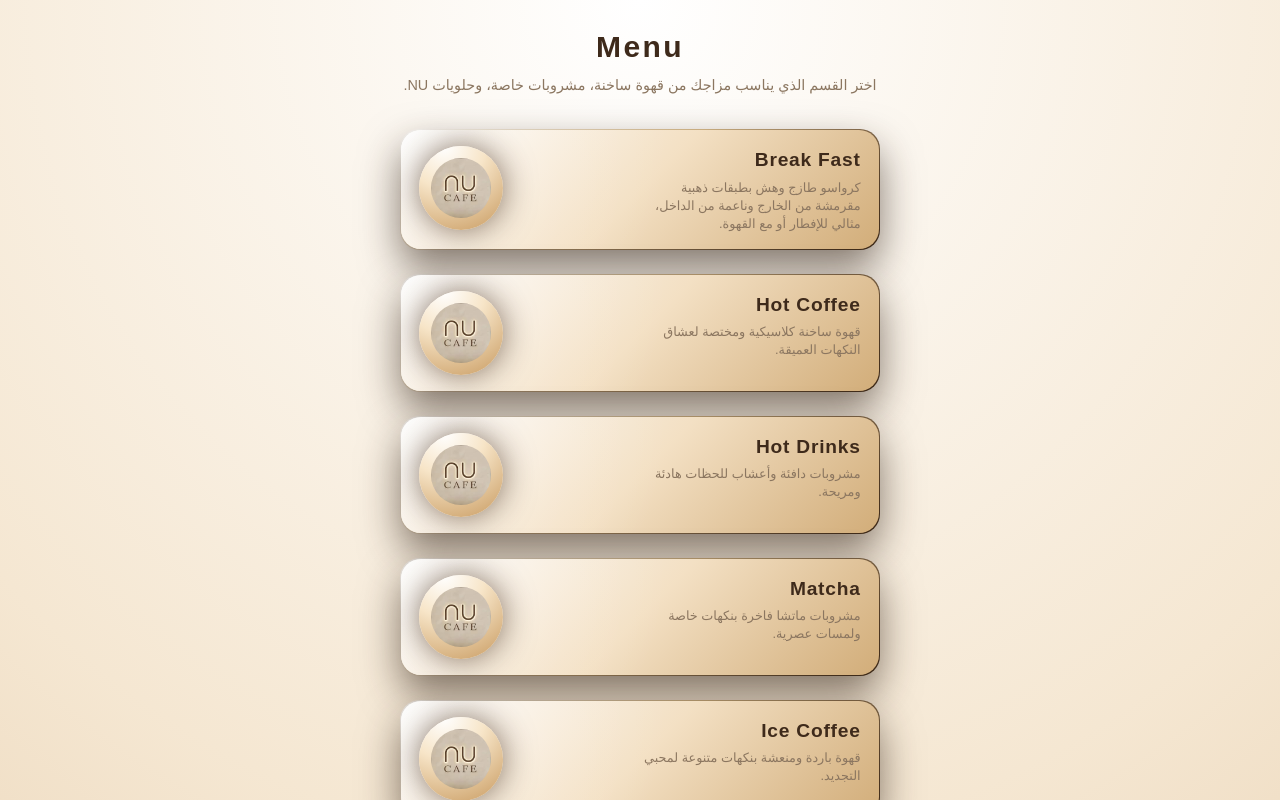
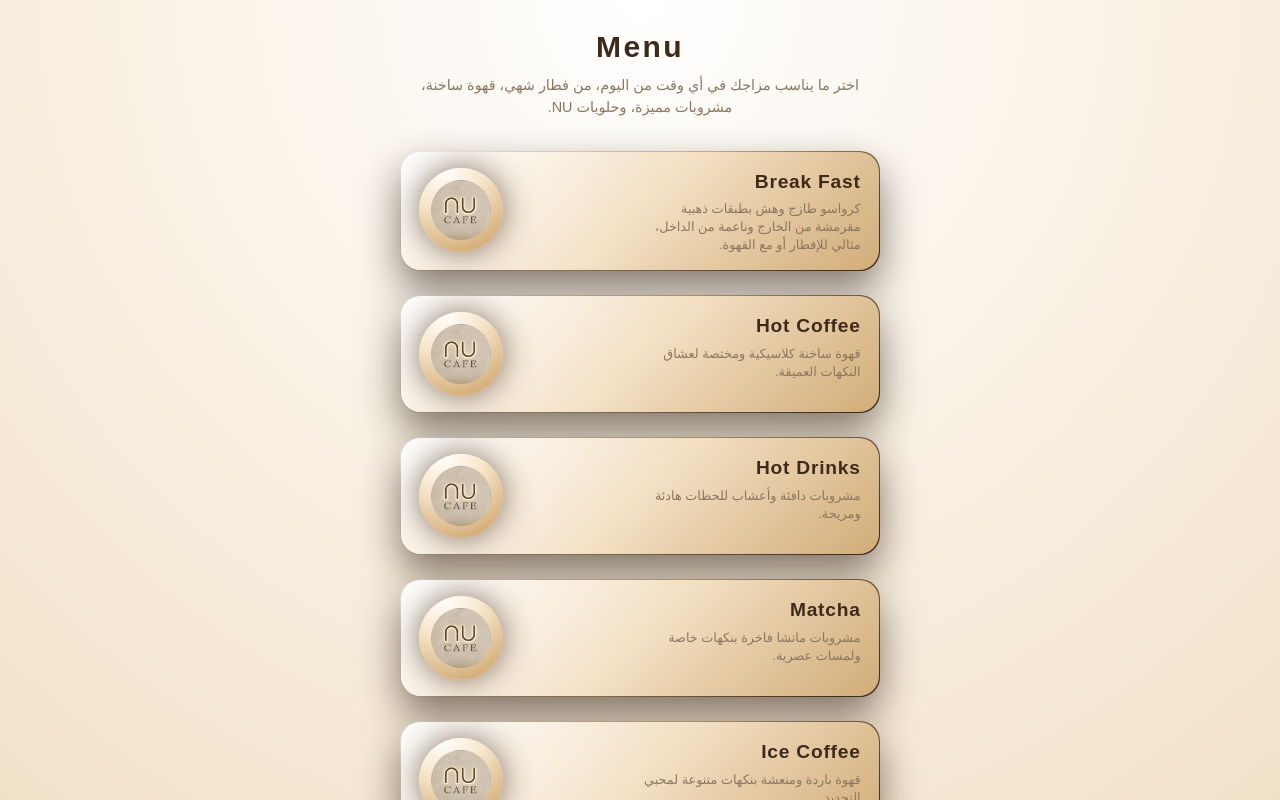
Before and after one commit to heshammmsaifff/nu-menu, a Next.js app: page /drinks in a window 1280 px wide. Shown: the top 800 px of the page. Built offline with nearby package versions, Linux system fonts and the light colour scheme; a web font is replaced by a local one.

Commit message:
edit text menu

```diff
--- a/app/drinks/page.js
+++ b/app/drinks/page.js
@@ -116,7 +116,8 @@ export default function Drinks() {
         <header className="text-center mb-2">
           <h1 className="nu-heading">Menu</h1>
           <p className="nu-heading-sub">
-            اختر القسم الذي يناسب مزاجك من قهوة ساخنة، مشروبات خاصة، وحلويات NU.
+            اختر ما يناسب مزاجك في أي وقت من اليوم، من فطار شهي، قهوة ساخنة،
+            مشروبات مميزة، وحلويات NU.
           </p>
         </header>
 
```
